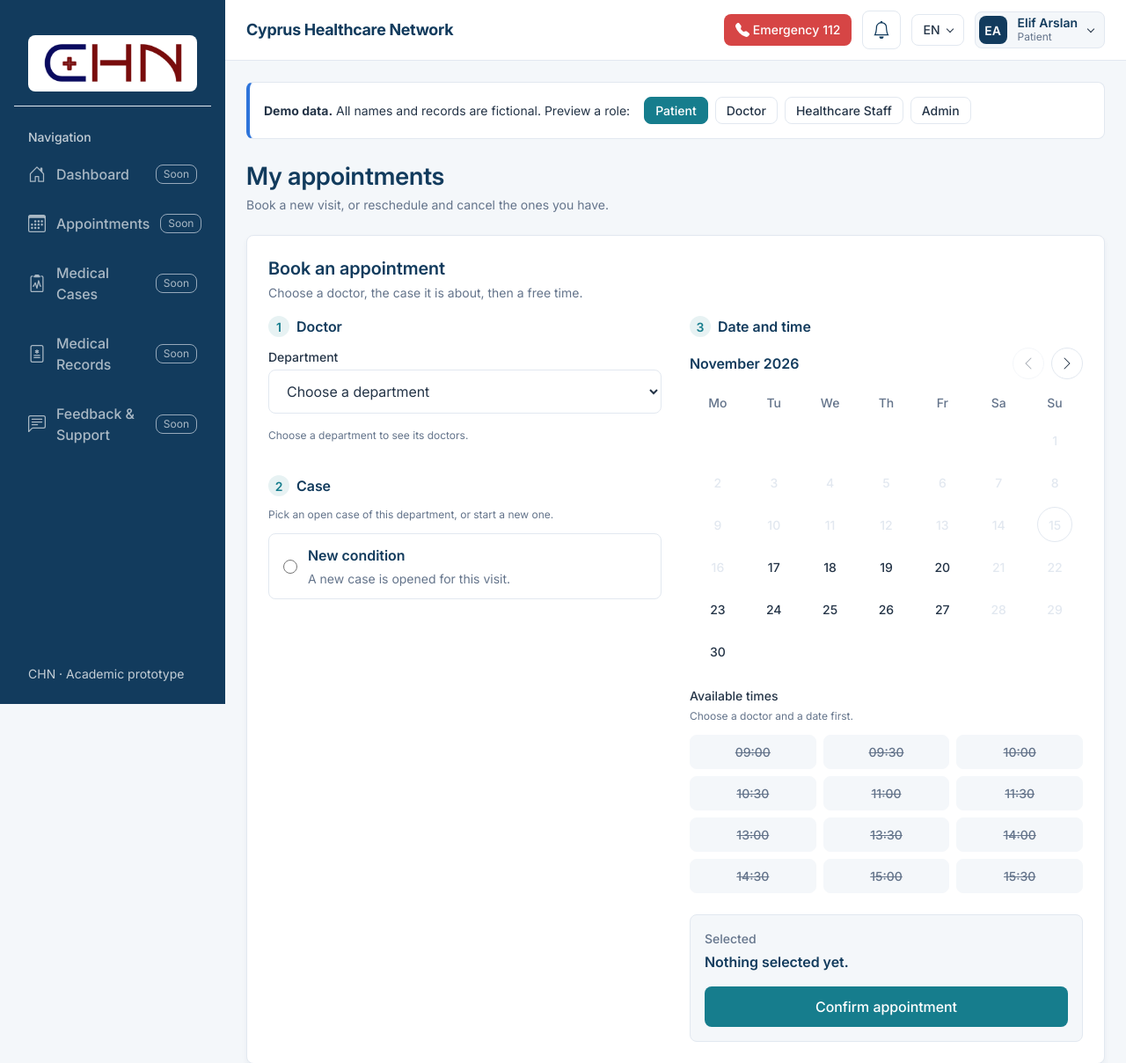
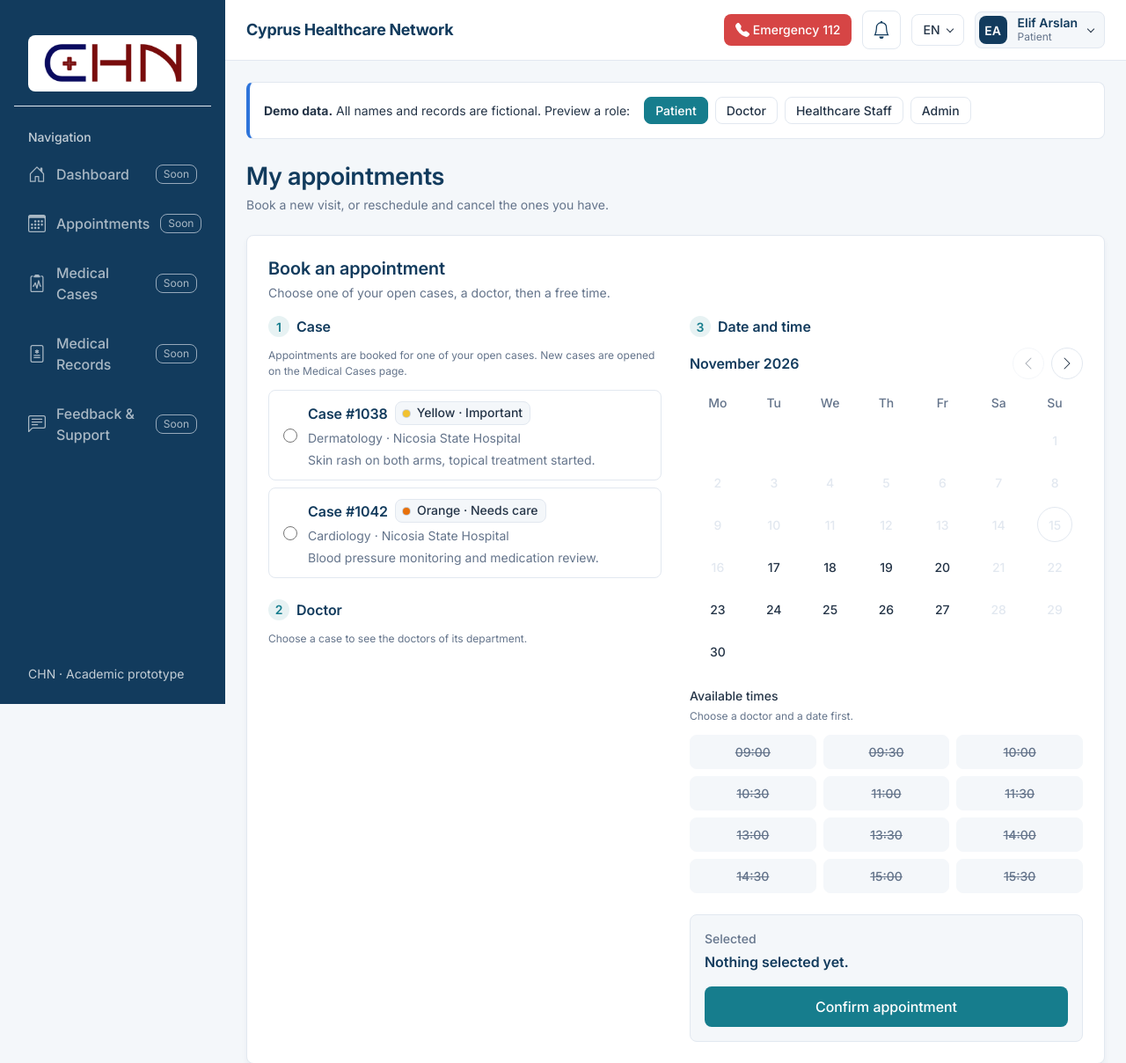
Before and after one commit to aerdemarac/CHN, a PHP site: page /test-endpoints/appointments-test.php in a window 1280 px wide. Shown: the top 1208 px of the page at 88% size. Run offline with PHP 8.4, Linux system fonts and the light colour scheme.

Commit message:
Book appointments only for open cases, link dashboard to appointments demo

```diff
--- a/css/appointments.css
+++ b/css/appointments.css
@@ -130,15 +130,6 @@
 
 .appointments-step__hint {
     margin: 0 0 12px;
-}
-
-.appointments-step .form-group + .appointments-step__hint,
-.appointments-step .form-group + .appointments-choices {
-    margin-top: 16px;
-}
-
-.appointments-step__extra {
-    margin-top: 12px;
 }
 
 .appointments-select {
--- a/test-endpoints/appointments-test.php
+++ b/test-endpoints/appointments-test.php
@@ -279,6 +279,7 @@ if ($appointmentsRole === 'patient') {
         $appointmentsCases,
         fn (array $item): bool => $item['patient_id'] === $appointmentsUser['patient_id'] && $item['case_state'] === 'open'
     );
+    $appointmentsCasesLink = appointmentsPageLink('medical-cases.php', $appointmentsRole);
 }
 
 $appointmentsFormatted = function (array $item) use ($appointmentsToday): array {
@@ -358,11 +359,20 @@ require __DIR__ . '/../include/top-bar.php';
                     <header class="card__header">
                         <div>
                             <h2 class="card__title" id="appointments-book-title" tabindex="-1">Book an appointment</h2>
-                            <p class="card__subtitle" id="appointments-book-subtitle">Choose a doctor, the case it is about, then a free time.</p>
+                            <p class="card__subtitle" id="appointments-book-subtitle">Choose one of your open cases, a doctor, then a free time.</p>
                         </div>
                         <button type="button" class="btn btn--outline btn--sm" id="appointments-book-reset" hidden>Stop rescheduling</button>
                     </header>
 
+                    <?php if ($appointmentsPatientCases === []): ?>
+                        <div class="empty-state">
+                            <p class="empty-state__title">No open cases</p>
+                            <p class="empty-state__text">Appointments are booked for an open case. New cases are opened on the Medical Cases page.</p>
+                            <?php if ($appointmentsCasesLink !== null): ?>
+                                <a class="btn btn--outline" href="<?= appointmentsEscape($appointmentsCasesLink) ?>">Go to medical cases</a>
+                            <?php endif; ?>
+                        </div>
+                    <?php else: ?>
                     <form class="appointments-book__form" id="appointments-form" action="../backend/appointments.php" method="post" novalidate>
                         <input type="hidden" name="role" value="<?= appointmentsEscape($appointmentsRole) ?>">
                         <input type="hidden" name="appointment_id" id="appointments-appointment-id" value="">
@@ -370,21 +380,41 @@ require __DIR__ . '/../include/top-bar.php';
                         <div class="appointments-book__grid">
                             <div class="appointments-book__column">
                                 <fieldset class="appointments-step">
-                                    <legend class="appointments-step__title"><span class="appointments-step__number" aria-hidden="true">1</span> Doctor</legend>
+                                    <legend class="appointments-step__title"><span class="appointments-step__number" aria-hidden="true">1</span> Case</legend>
+                                    <p class="form-hint appointments-step__hint">
+                                        Appointments are booked for one of your open cases. New cases are opened on the
+                                        <?php if ($appointmentsCasesLink !== null): ?>
+                                            <a href="<?= appointmentsEscape($appointmentsCasesLink) ?>">Medical Cases</a> page.
+                                        <?php else: ?>
+                                            Medical Cases page.
+                                        <?php endif; ?>
+                                    </p>
 
-                                    <div class="form-group">
-                                        <label class="form-label" for="appointments-department">Department</label>
-                                        <select class="form-control appointments-select" id="appointments-department" name="department_id">
-                                            <option value="">Choose a department</option>
-                                            <?php foreach ($appointmentsDepartments as $appointmentsDepartmentId => $appointmentsDepartment): ?>
-                                                <option value="<?= (int) $appointmentsDepartmentId ?>">
-                                                    <?= appointmentsEscape($appointmentsDepartment['department_name'] . ' · ' . $appointmentsDepartment['hospital_name']) ?>
-                                                </option>
-                                            <?php endforeach; ?>
-                                        </select>
+                                    <div class="appointments-choices">
+                                        <?php foreach ($appointmentsPatientCases as $appointmentsCaseId => $appointmentsCase): ?>
+                                            <?php $appointmentsDepartment = $appointmentsDepartments[$appointmentsCase['department_id']]; ?>
+                                            <label class="appointments-choice">
+                                                <input type="radio" class="appointments-choice__input" name="case_id" value="<?= (int) $appointmentsCaseId ?>"
+                                                       data-department="<?= (int) $appointmentsCase['department_id'] ?>"
+                                                       data-label="Case #<?= (int) $appointmentsCaseId ?>">
+                                                <span class="appointments-choice__body">
+                                                    <span class="appointments-choice__title">
+                                                        Case #<?= (int) $appointmentsCaseId ?>
+                                                        <?= appointmentsTierBadge($appointmentsCase['tier_color'], $appointmentsTiers) ?>
+                                                    </span>
+                                                    <span class="appointments-choice__meta"><?= appointmentsEscape($appointmentsDepartment['department_name'] . ' · ' . $appointmentsDepartment['hospital_name']) ?></span>
+                                                    <span class="appointments-choice__meta"><?= appointmentsEscape($appointmentsCase['case_description']) ?></span>
+                                                </span>
+                                            </label>
+                                        <?php endforeach; ?>
                                     </div>
+                                    <p class="form-error" id="appointments-case-error" hidden></p>
+                                </fieldset>
 
-                                    <p class="form-hint appointments-step__hint" id="appointments-doctor-hint">Choose a department to see its doctors.</p>
+                                <fieldset class="appointments-step">
+                                    <legend class="appointments-step__title"><span class="appointments-step__number" aria-hidden="true">2</span> Doctor</legend>
+
+                                    <p class="form-hint appointments-step__hint" id="appointments-doctor-hint">Choose a case to see the doctors of its department.</p>
                                     <div class="appointments-choices" id="appointments-doctors">
                                         <?php foreach ($appointmentsDoctors as $appointmentsDoctorId => $appointmentsDoctor): ?>
                                             <?php $appointmentsDepartment = $appointmentsDepartments[$appointmentsDoctor['department_id']]; ?>
@@ -400,43 +430,6 @@ require __DIR__ . '/../include/top-bar.php';
                                         <?php endforeach; ?>
                                     </div>
                                     <p class="form-error" id="appointments-doctor-error" hidden></p>
-                                </fieldset>
-
-                                <fieldset class="appointments-step">
-                                    <legend class="appointments-step__title"><span class="appointments-step__number" aria-hidden="true">2</span> Case</legend>
-                                    <p class="form-hint appointments-step__hint">Pick an open case of this department, or start a new one.</p>
-
-                                    <div class="appointments-choices">
-                                        <?php foreach ($appointmentsPatientCases as $appointmentsCaseId => $appointmentsCase): ?>
-                                            <label class="appointments-choice" data-department="<?= (int) $appointmentsCase['department_id'] ?>" hidden>
-                                                <input type="radio" class="appointments-choice__input" name="case_id" value="<?= (int) $appointmentsCaseId ?>"
-                                                       data-label="Case #<?= (int) $appointmentsCaseId ?>">
-                                                <span class="appointments-choice__body">
-                                                    <span class="appointments-choice__title">
-                                                        Case #<?= (int) $appointmentsCaseId ?>
-                                                        <?= appointmentsTierBadge($appointmentsCase['tier_color'], $appointmentsTiers) ?>
-                                                    </span>
-                                                    <span class="appointments-choice__meta"><?= appointmentsEscape($appointmentsCase['case_description']) ?></span>
-                                                </span>
-                                            </label>
-                                        <?php endforeach; ?>
-                                        <label class="appointments-choice">
-                                            <input type="radio" class="appointments-choice__input" name="case_id" value="new" id="appointments-case-new"
-                                                   data-label="New case">
-                                            <span class="appointments-choice__body">
-                                                <span class="appointments-choice__title">New condition</span>
-                                                <span class="appointments-choice__meta">A new case is opened for this visit.</span>
-                                            </span>
-                                        </label>
-                                    </div>
-
-                                    <div class="form-group appointments-step__extra" id="appointments-description-group" hidden>
-                                        <label class="form-label" for="appointments-description">What is the problem?</label>
-                                        <textarea class="form-control" id="appointments-description" name="case_description" maxlength="500"
-                                                  aria-describedby="appointments-description-hint"></textarea>
-                                        <p class="form-hint" id="appointments-description-hint">A short description helps the doctor prepare.</p>
-                                    </div>
-                                    <p class="form-error" id="appointments-case-error" hidden></p>
                                 </fieldset>
                             </div>
 
@@ -476,6 +469,7 @@ require __DIR__ . '/../include/top-bar.php';
                             </div>
                         </div>
                     </form>
+                    <?php endif; ?>
                 </section>
             <?php endif; ?>
 
@@ -629,7 +623,6 @@ require __DIR__ . '/../include/top-bar.php';
                                                     <?php if ($appointmentsCanReschedule): ?>
                                                         <button type="button" class="btn btn--outline btn--sm"
                                                                 data-appointment-reschedule="<?= (int) $appointmentsItem['appointment_id'] ?>"
-                                                                data-department-id="<?= (int) $appointmentsItem['department_id'] ?>"
                                                                 data-doctor-id="<?= (int) $appointmentsItem['doctor_id'] ?>"
                                                                 data-case-id="<?= (int) $appointmentsItem['case_id'] ?>">Reschedule</button>
                                                     <?php endif; ?>
```
Also changed, not shown: js/appointments.js (+30 -70 lines), test-endpoints/dashboard-test.php (+27 -15 lines).
